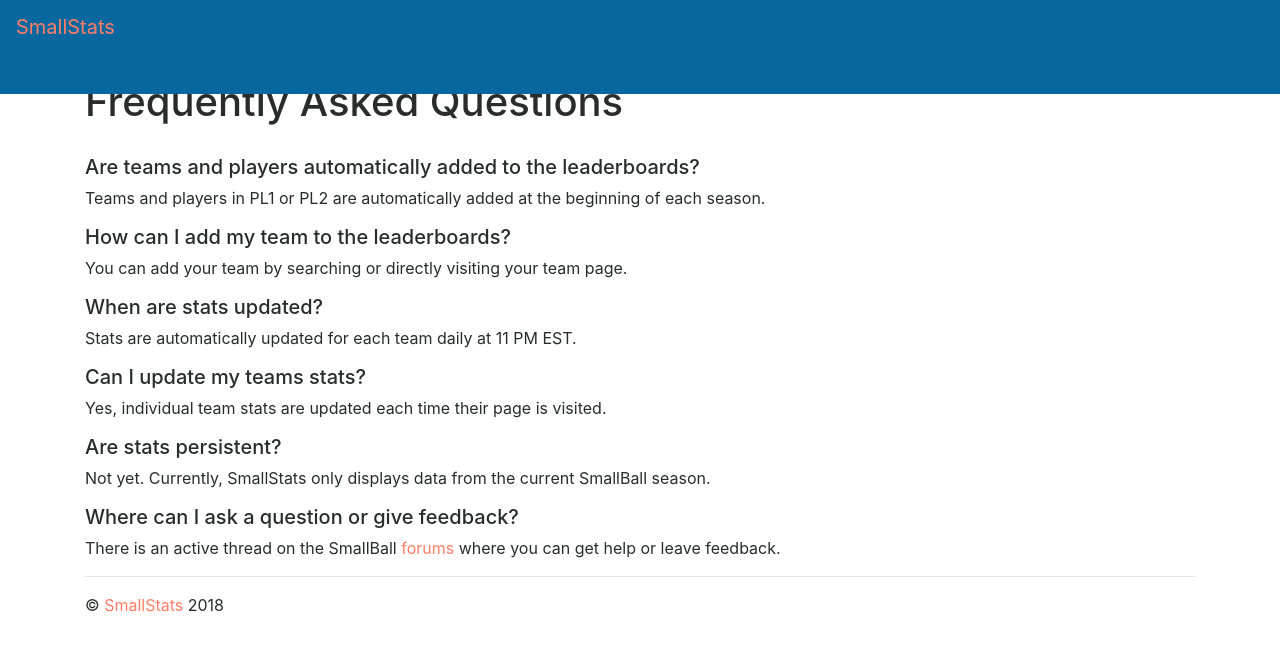
After one commit to clintcolding/SBPlayerStats, a Flask app: page /faq in a window 1280 px wide. The commit adds this page. Shown: the top 651 px of the page. Run offline with Flask 2, Linux system fonts and the light colour scheme; some libraries are stand-ins or nearby versions.

Commit message:
Added faq page

```diff
--- a/app.py
+++ b/app.py
@@ -184,5 +184,9 @@ def leaders():
 
     return render_template('leaders.html', teams=teams, players=players, pitchers=pitchers)
 
+@app.route('/faq')
+def faq():
+    return render_template('faq.html')
+
 if __name__ == '__main__':
     app.run(debug=True)
--- a/templates/base.html
+++ b/templates/base.html
@@ -28,6 +28,9 @@
         <ul class="navbar-nav mr-auto">
           <li class="nav-item">
             <a class="nav-link" href="/leaders">Leaders </a>
+          </li>
+          <li class="nav-item">
+            <a class="nav-link" href="/faq">FAQ </a>
           </li>
           <li class="nav-item dropdown">
             <a class="nav-link dropdown-toggle" href="http://example.com" id="dropdown01" data-toggle="dropdown" aria-haspopup="true" aria-expanded="false">SmallBall</a>
--- /dev/null
+++ b/templates/faq.html
@@ -0,0 +1,25 @@
+{% extends 'base.html' %}
+
+{% block content %}
+    <h1>Frequently Asked Questions</h1>
+
+    <br>
+
+    <h5>Are teams and players automatically added to the leaderboards?</h5>
+    <p>Teams and players in PL1 or PL2 are automatically added at the beginning of each season.</p>
+
+    <h5>How can I add my team to the leaderboards?</h5>
+    <p>You can add your team by searching or directly visiting your team page.</p>
+
+    <h5>When are stats updated?</h5>
+    <p>Stats are automatically updated for each team daily at 11 PM EST.</p>
+
+    <h5>Can I update my teams stats?</h5>
+    <p>Yes, individual team stats are updated each time their page is visited.</p>
+
+    <h5>Are stats persistent?</h5>
+    <p>Not yet. Currently, SmallStats only displays data from the current SmallBall season.</p>
+
+    <h5>Where can I ask a question or give feedback?</h5>
+    <p>There is an active thread on the SmallBall <a href="http://www.smallball.org/showthread.php/20970-SmallStats">forums</a> where you can get help or leave feedback.</p>
+{% endblock %}
```
